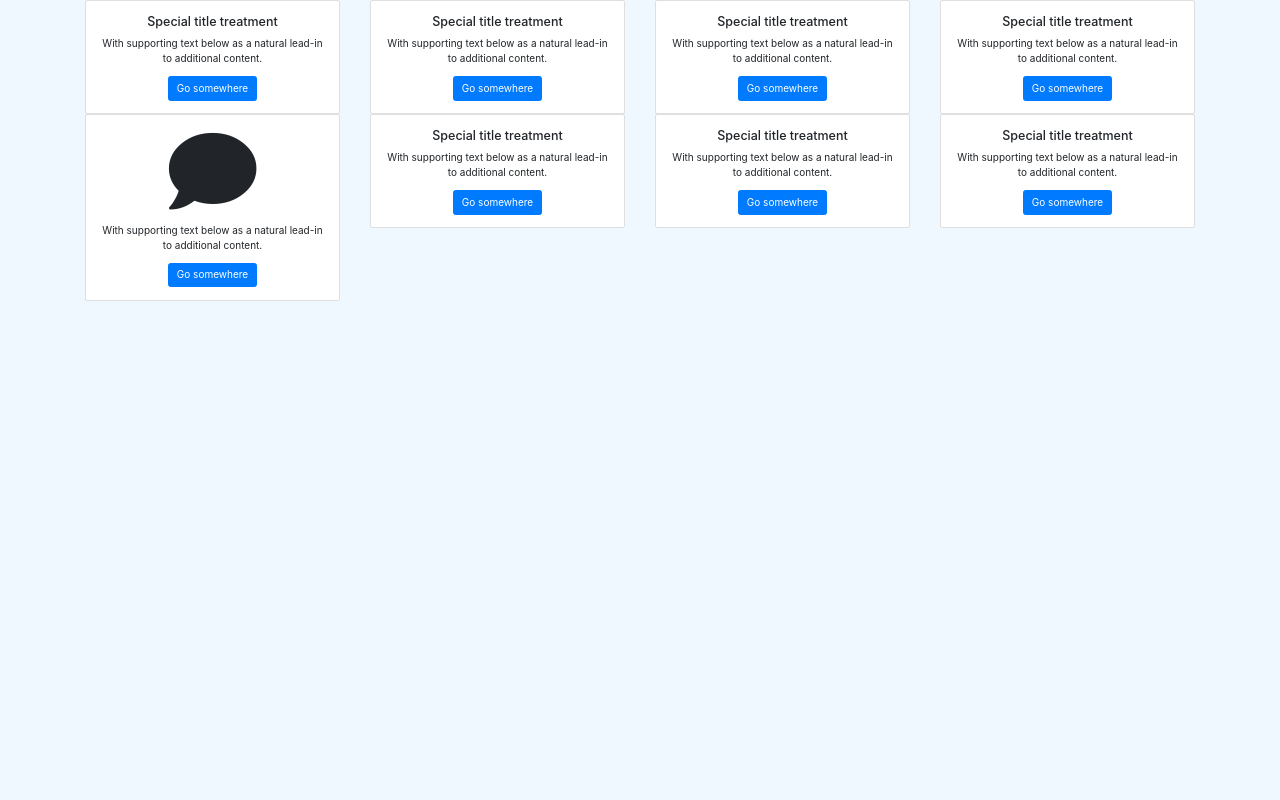
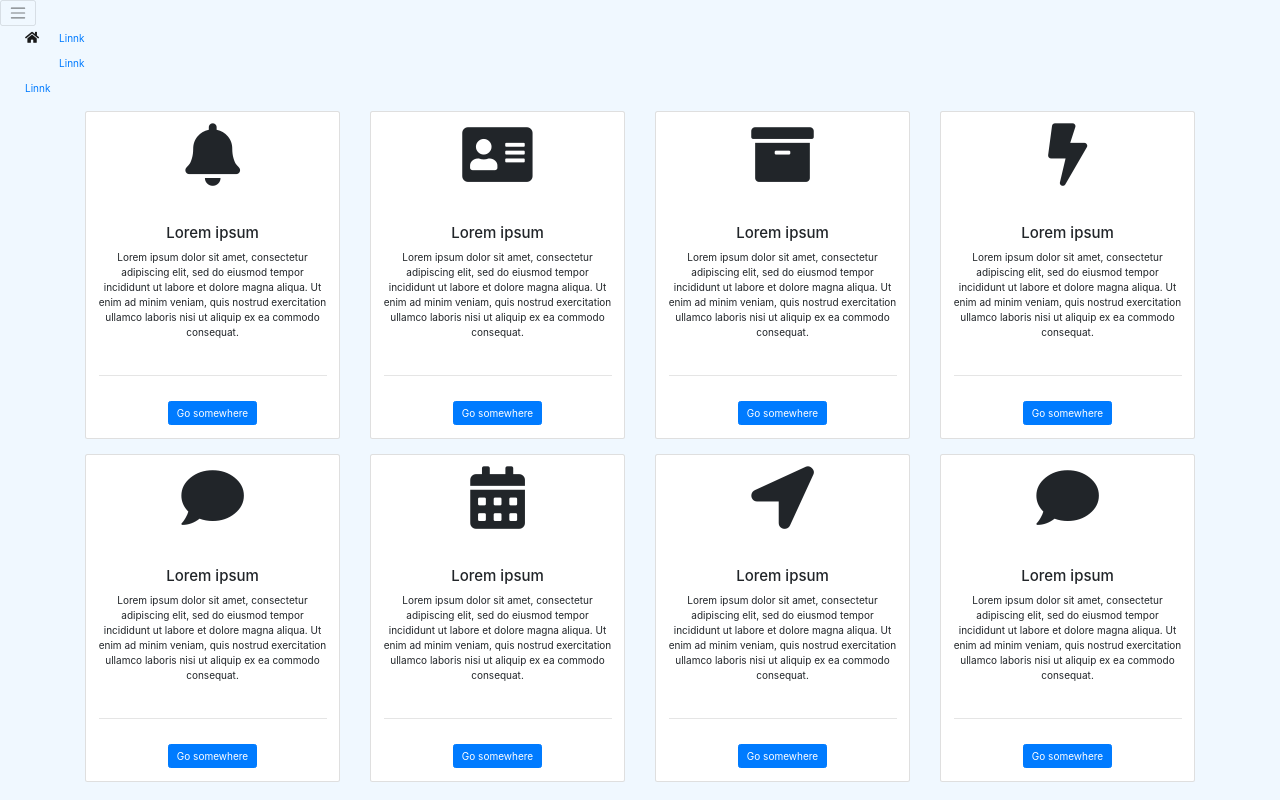
Before and after one commit to AaronRockele/Frameworking-FTW, a plain HTML site: page index.html in a window 1280 px wide. Drawn offline with nearby package versions, Linux system fonts and the light colour scheme.

Commit message:
added some code

```diff
--- a/index.html
+++ b/index.html
@@ -18,18 +18,34 @@
         .col-3 {
             background-color: white;
         }
-
     </style>
 </head>
 
 <body>
-    <div class="container align-items-center">
-        <div class="row text-center justify-content-center">
+
+    <nav class="nav navbar-light navbar-toggleable-sm">
+        <button class="navbar-toggler navbar-toggler-right" type="button" data-toggle="collapse" data-target="#navbarWEX" aria-controls="navbarSupportedContent" aria-expanded="false" aria-label="Toggle navigation">
+            <span class="navbar-toggler-icon"></span>
+        </button>
+        <div class="navbar-collapse collapse flex-column mt-md-0 mt-4 pt-md-0 pt-4" id="navbarWEX">
+            <a class="nav-link navbar-brand active" href="~/Views/Forms/ControlPanel.cshtml"><span class="fa fa-home"></span></a>
+            <a href="" class="nav-link">Linnk</a>
+            <a href="" class="nav-link">Linnk</a>
+            <a href="" class="nav-link">Linnk</a>
+        </div>
+    </nav>
+    <div class="container mt-3">
+        <div class="row text-center justify-content-center mb-4">
             <div class="col-sm-3">
                 <div class="card">
                     <div class="card-body">
-                        <h5 class="card-title">Special title treatment</h5>
-                        <p class="card-text">With supporting text below as a natural lead-in to additional content.</p>
+                        <h5 class="card-title"><i class="fas fa-bell fa-5x"></i></h5>
+                        <br><br>
+                        <h4 class="card-title">Lorem ipsum</h4>
+                        <p class="card-text">Lorem ipsum dolor sit amet, consectetur adipiscing elit, sed do eiusmod tempor incididunt ut labore et dolore magna aliqua. Ut enim ad minim veniam, quis nostrud exercitation ullamco laboris nisi ut aliquip ex ea commodo consequat.</p>
+                        <br>
+                        <hr>
+                        <br>
                         <a href="#" class="btn btn-primary">Go somewhere</a>
                     </div>
                 </div>
@@ -37,8 +53,13 @@
             <div class="col-sm-3">
                 <div class="card">
                     <div class="card-body">
-                        <h5 class="card-title">Special title treatment</h5>
-                        <p class="card-text">With supporting text below as a natural lead-in to additional content.</p>
+                        <h5 class="card-title"><i class="fas fa-address-card fa-5x"></i></h5>
+                        <br><br>
+                        <h4 class="card-title">Lorem ipsum</h4>
+                        <p class="card-text">Lorem ipsum dolor sit amet, consectetur adipiscing elit, sed do eiusmod tempor incididunt ut labore et dolore magna aliqua. Ut enim ad minim veniam, quis nostrud exercitation ullamco laboris nisi ut aliquip ex ea commodo consequat.</p>
+                        <br>
+                        <hr>
+                        <br>
                         <a href="#" class="btn btn-primary">Go somewhere</a>
                     </div>
                 </div>
@@ -46,8 +67,13 @@
             <div class="col-sm-3">
                 <div class="card">
                     <div class="card-body">
-                        <h5 class="card-title">Special title treatment</h5>
-                        <p class="card-text">With supporting text below as a natural lead-in to additional content.</p>
+                        <h5 class="card-title"><i class="fas fa-archive fa-5x"></i></h5>
+                        <br><br>
+                        <h4 class="card-title">Lorem ipsum</h4>
+                        <p class="card-text">Lorem ipsum dolor sit amet, consectetur adipiscing elit, sed do eiusmod tempor incididunt ut labore et dolore magna aliqua. Ut enim ad minim veniam, quis nostrud exercitation ullamco laboris nisi ut aliquip ex ea commodo consequat.</p>
+                        <br>
+                        <hr>
+                        <br>
                         <a href="#" class="btn btn-primary">Go somewhere</a>
                     </div>
                 </div>
@@ -55,19 +81,29 @@
             <div class="col-sm-3">
                 <div class="card">
                     <div class="card-body">
-                        <h5 class="card-title">Special title treatment</h5>
-                        <p class="card-text">With supporting text below as a natural lead-in to additional content.</p>
+                        <h5 class="card-title"><i class="fas fa-bolt fa-5x"></i></h5>
+                        <br><br>
+                        <h4 class="card-title">Lorem ipsum</h4>
+                        <p class="card-text">Lorem ipsum dolor sit amet, consectetur adipiscing elit, sed do eiusmod tempor incididunt ut labore et dolore magna aliqua. Ut enim ad minim veniam, quis nostrud exercitation ullamco laboris nisi ut aliquip ex ea commodo consequat.</p>
+                        <br>
+                        <hr>
+                        <br>
                         <a href="#" class="btn btn-primary">Go somewhere</a>
                     </div>
                 </div>
             </div>
         </div>
-        <div class="row text-center justify-content-center">
+        <div class="row text-center justify-content-center ">
             <div class="col-sm-3">
                 <div class="card">
                     <div class="card-body">
-                        <h5 class="card-title"><i class="fas fa-comment fa-7x"></i></h5>
-                        <p class="card-text">With supporting text below as a natural lead-in to additional content.</p>
+                        <h5 class="card-title"><i class="fas fa-comment fa-5x"></i></h5>
+                        <br><br>
+                        <h4 class="card-title">Lorem ipsum</h4>
+                        <p class="card-text">Lorem ipsum dolor sit amet, consectetur adipiscing elit, sed do eiusmod tempor incididunt ut labore et dolore magna aliqua. Ut enim ad minim veniam, quis nostrud exercitation ullamco laboris nisi ut aliquip ex ea commodo consequat.</p>
+                        <br>
+                        <hr>
+                        <br>
                         <a href="#" class="btn btn-primary">Go somewhere</a>
                     </div>
                 </div>
@@ -75,8 +111,13 @@
             <div class="col-sm-3">
                 <div class="card">
                     <div class="card-body">
-                        <h5 class="card-title">Special title treatment</h5>
-                        <p class="card-text">With supporting text below as a natural lead-in to additional content.</p>
+                        <h5 class="card-title"><i class="fas fa-calendar-alt fa-5x"></i></h5>
+                        <br><br>
+                        <h4 class="card-title">Lorem ipsum</h4>
+                        <p class="card-text">Lorem ipsum dolor sit amet, consectetur adipiscing elit, sed do eiusmod tempor incididunt ut labore et dolore magna aliqua. Ut enim ad minim veniam, quis nostrud exercitation ullamco laboris nisi ut aliquip ex ea commodo consequat.</p>
+                        <br>
+                        <hr>
+                        <br>
                         <a href="#" class="btn btn-primary">Go somewhere</a>
                     </div>
                 </div>
@@ -84,8 +125,13 @@
             <div class="col-sm-3">
                 <div class="card">
                     <div class="card-body">
-                        <h5 class="card-title">Special title treatment</h5>
-                        <p class="card-text">With supporting text below as a natural lead-in to additional content.</p>
+                        <h5 class="card-title"><i class="fas fa-location-arrow fa-5x"></i></h5>
+                        <br><br>
+                        <h4 class="card-title">Lorem ipsum</h4>
+                        <p class="card-text">Lorem ipsum dolor sit amet, consectetur adipiscing elit, sed do eiusmod tempor incididunt ut labore et dolore magna aliqua. Ut enim ad minim veniam, quis nostrud exercitation ullamco laboris nisi ut aliquip ex ea commodo consequat.</p>
+                        <br>
+                        <hr>
+                        <br>
                         <a href="#" class="btn btn-primary">Go somewhere</a>
                     </div>
                 </div>
@@ -93,30 +139,17 @@
             <div class="col-sm-3">
                 <div class="card">
                     <div class="card-body">
-                        <h5 class="card-title">Special title treatment</h5>
-                        <p class="card-text">With supporting text below as a natural lead-in to additional content.</p>
+                        <h5 class="card-title"><i class="fas fa-comment fa-5x"></i></h5>
+                        <br><br>
+                        <h4 class="card-title">Lorem ipsum</h4>
+                        <p class="card-text">Lorem ipsum dolor sit amet, consectetur adipiscing elit, sed do eiusmod tempor incididunt ut labore et dolore magna aliqua. Ut enim ad minim veniam, quis nostrud exercitation ullamco laboris nisi ut aliquip ex ea commodo consequat.</p>
+                        <br>
+                        <hr>
+                        <br>
                         <a href="#" class="btn btn-primary">Go somewhere</a>
                     </div>
                 </div>
             </div>
         </div>
     </div>
-
-    <!--<div class="container">
-        <div class="row text-center justify-content-around">
-            <div class="col-3"><i class="fas fa-bell fa-7x"></i></div>
-            <div class="col-3"><i class="fas fa-address-card fa-7x"></i></div>
-            <div class="col-3"><i class="fas fa-archive fa-7x"></i></div>
-            <div class="col-3"><i class="fas fa-bolt fa-7x"></i></div>
-        </div>
-        <div class="row text-center">
-            <div class="col-3"><i class="fas fa-calendar-alt fa-7x"></i></div>
-            <div class="col-3"><i class="fas fa-location-arrow fa-7x"></i></div>
-            <div class="col-3"><i class="fas fa-phone fa-7x"></i></div>
-            <div class="col-3"><i class="fas fa-comment fa-7x"></i></div>
-        </div>
-    </div>-->
-
-</body>
-
-</html>
+</body></html>
```
